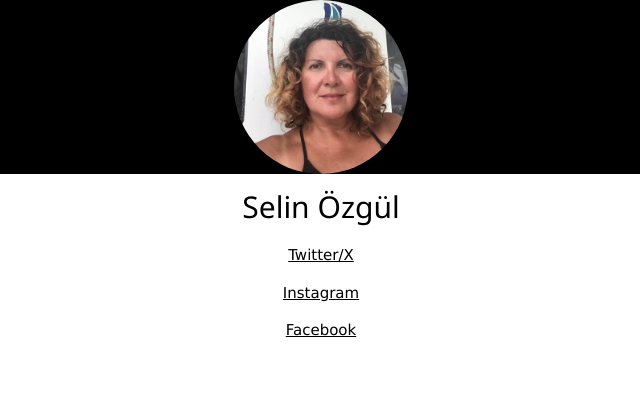
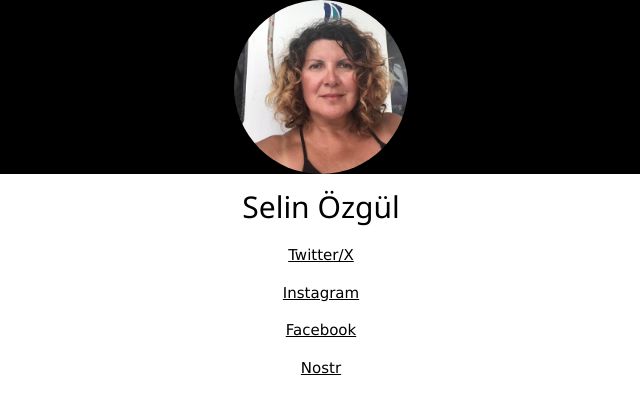
Before and after one commit to robotamer/selin.pw, a plain HTML site: page index.html in a window 1280 px wide. Shown: the full height of the page, 319-959 px from the left. Drawn offline with Linux system fonts and the light colour scheme.

Commit message:
added nostr link

```diff
--- a/index.html
+++ b/index.html
@@ -14,6 +14,7 @@
 	<p><a href="https://x.com/selinozgul" name="Twitter/X" target="_blank">Twitter/X</a></p>
     <p><a href="https://www.instagram.com/selinozgul" name="Instagram" target="_blank">Instagram</a></p>
     <p><a href="https://www.facebook.com/selin.ozgul.9" name="Facebook" target="_blank">Facebook</a></p>
+    <p><a href="https://nostrudel.ninja/#/u/npub15qxqxnrnq6aws0jyxe2x8jrj86d8a94dpvkjwy6wcpaujg596vqq52t0y8/about" name="Nostr" target="_blank">Nostr</a></p>
 </div>
 </body>
 </html>
```
